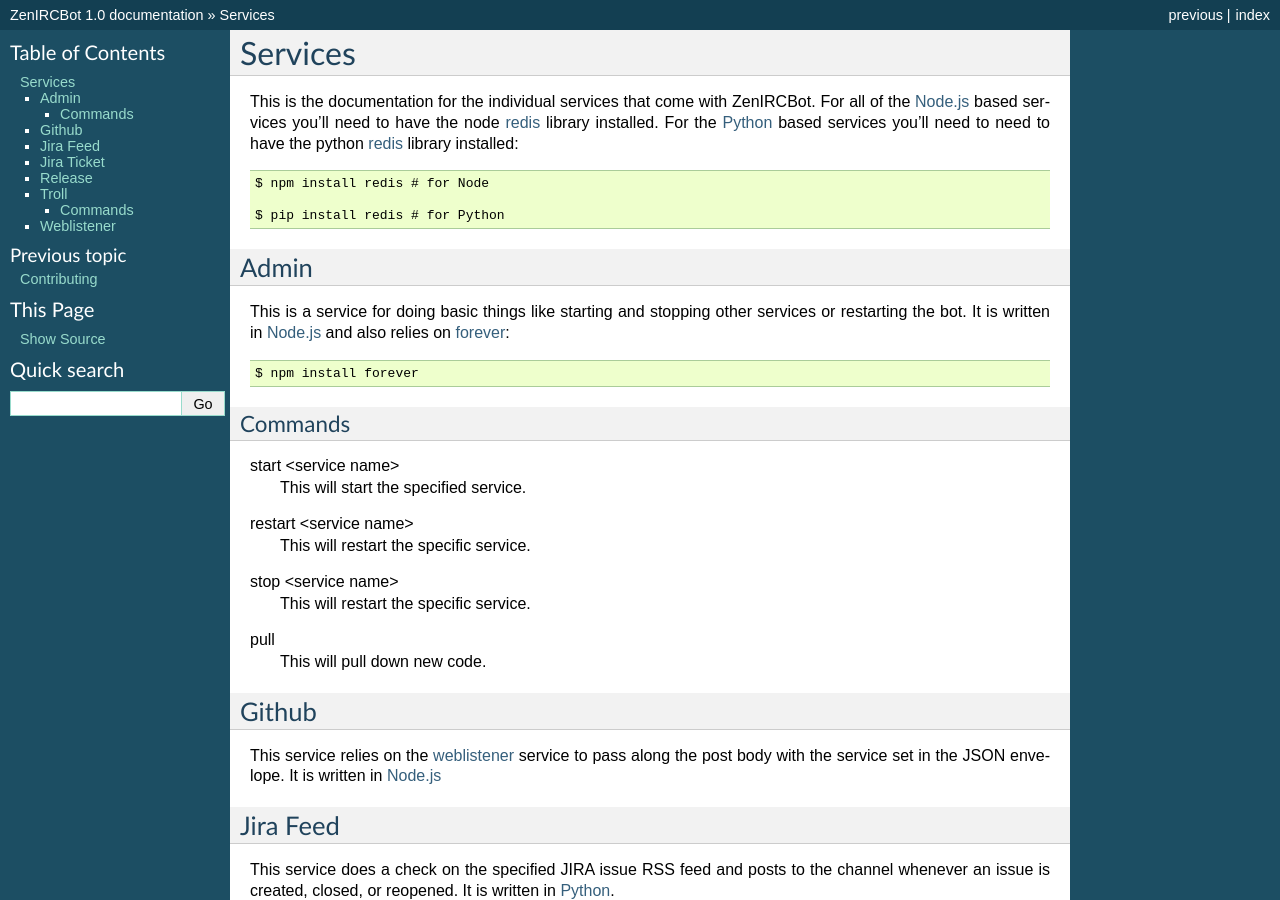
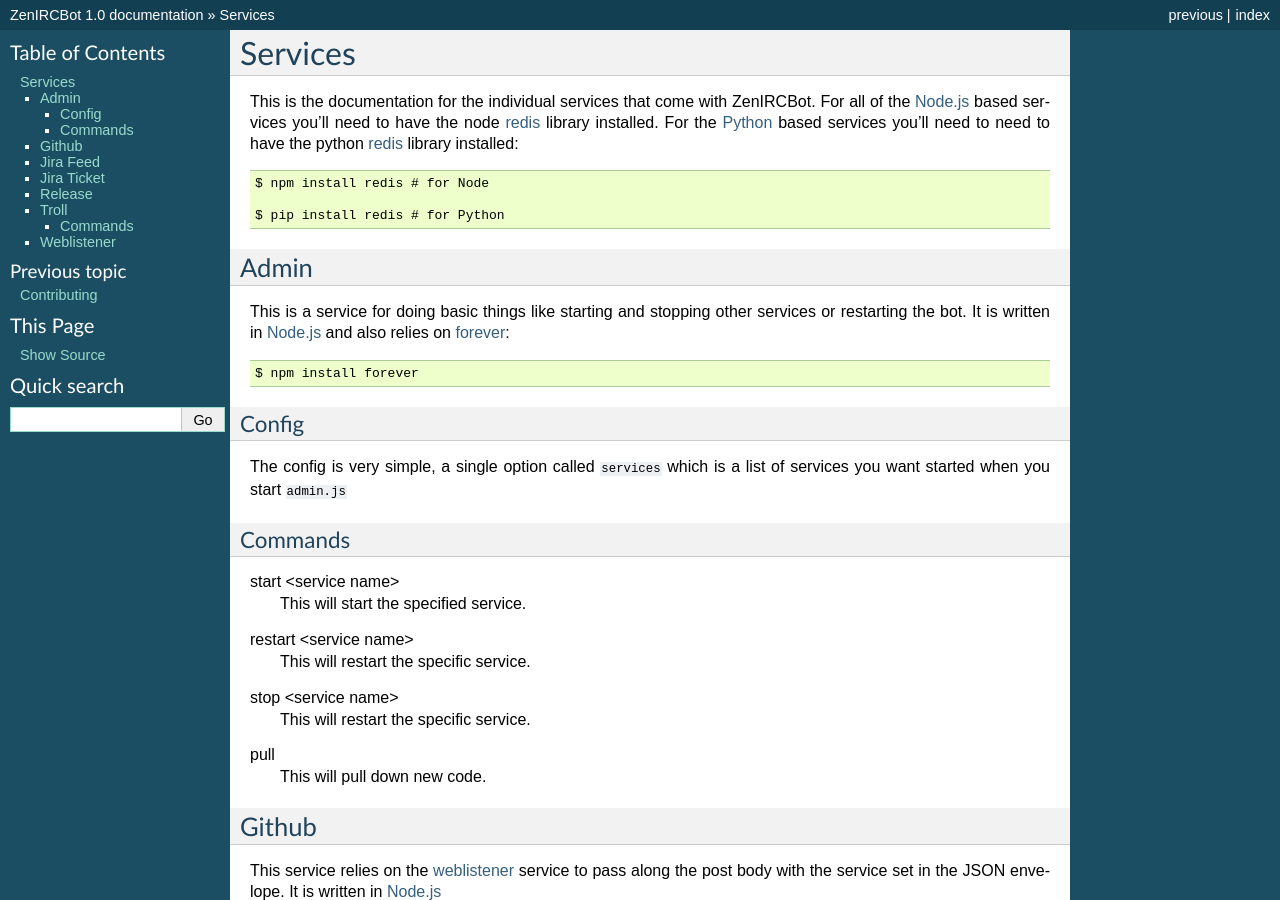
Before and after one commit to zenirc/zenircbot, a Sphinx documentation site: the page built from docs/services.rst, in a window 1280 px wide and 900 px high. Built offline with Sphinx 7.4.7, drawn with Linux system fonts in a browser that asks for light colours.

Commit message:
moar docs for admin.js

```diff
--- a/docs/services.rst
+++ b/docs/services.rst
@@ -22,6 +22,12 @@
 also relies on `forever`_::
 
     $ npm install forever
+
+Config
+~~~~~~
+
+The config is very simple, a single option called ``services`` which
+is a list of services you want started when you start ``admin.js``
 
 Commands
 ~~~~~~~~
```
